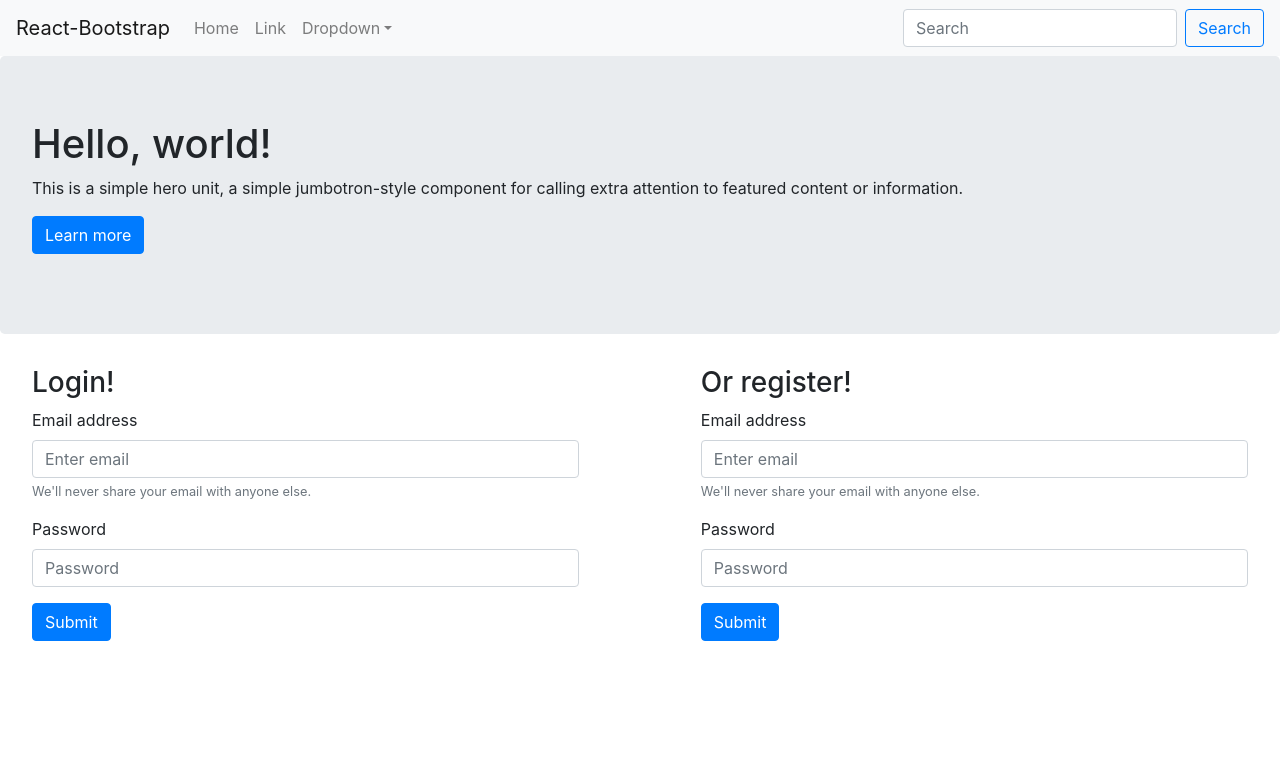
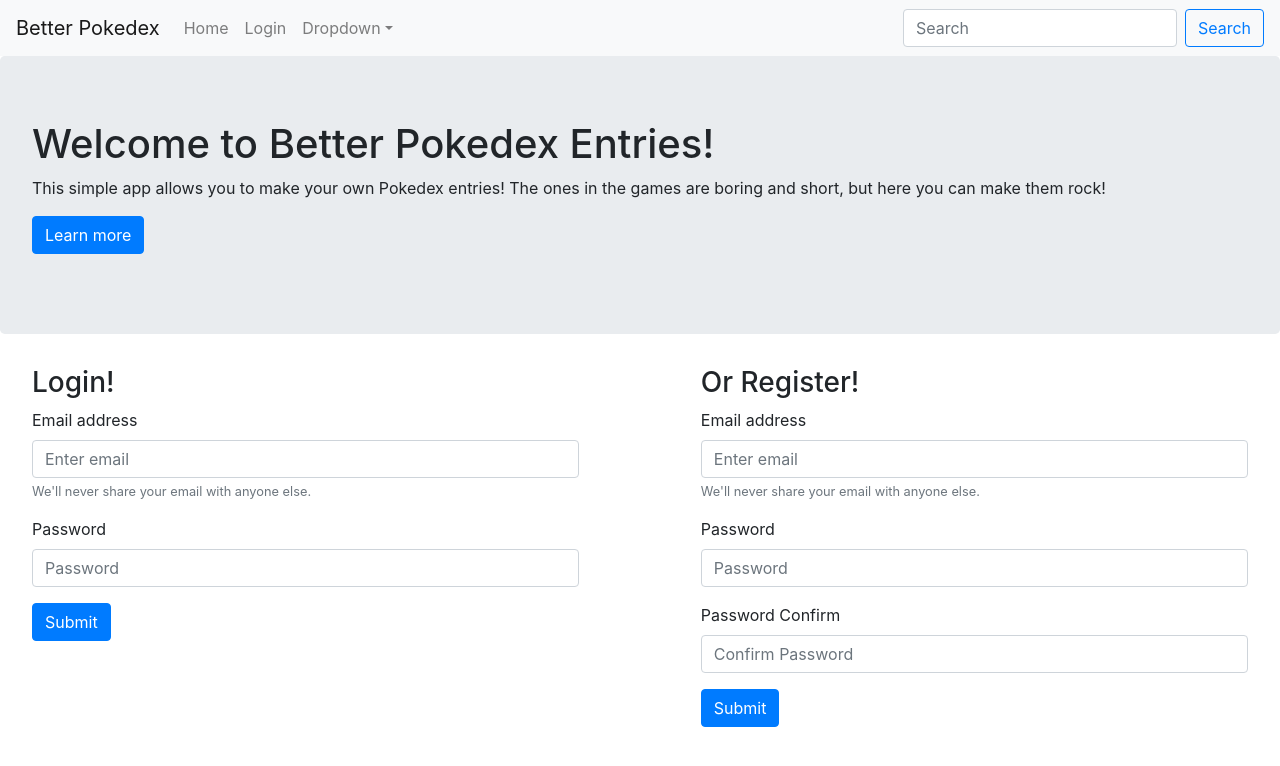
Before and after one commit to ShujaatAzim/BetterPokedexEntries2-Frontend, a React (Create React App) app: page /login in a window 1280 px wide. Shown: the top 766 px of the page. Built offline with nearby package versions, Linux system fonts and the light colour scheme.

Commit message:
Added in form control functionality for login and register forms. Added some minor changes to the nav and jumbotron so that it looks more like the app is going to be (finally).

```diff
--- a/src/Components/Jumbo.js
+++ b/src/Components/Jumbo.js
@@ -4,10 +4,9 @@
 const Jumbo = () => {
   return(
     <Jumbotron>
-      <h1>Hello, world!</h1>
+      <h1>Welcome to Better Pokedex Entries!</h1>
       <p>
-        This is a simple hero unit, a simple jumbotron-style component for calling
-        extra attention to featured content or information.
+        This simple app allows you to make your own Pokedex entries! The ones in the games are boring and short, but here you can make them rock!
       </p>
       <p>
         <Button variant="primary">Learn more</Button>
--- a/src/Components/NavBar.js
+++ b/src/Components/NavBar.js
@@ -4,12 +4,12 @@
 const NavBar = () => {
   return (
     <Navbar bg="light" expand="lg">
-      <Navbar.Brand href="#home">React-Bootstrap</Navbar.Brand>
+      <Navbar.Brand href="#home">Better Pokedex</Navbar.Brand>
       <Navbar.Toggle aria-controls="basic-navbar-nav" />
       <Navbar.Collapse id="basic-navbar-nav">
         <Nav className="mr-auto">
-          <Nav.Link href="#home">Home</Nav.Link>
-          <Nav.Link href="#link">Link</Nav.Link>
+          <Nav.Link href="/home">Home</Nav.Link>
+          <Nav.Link href="/login">Login</Nav.Link>
           <NavDropdown title="Dropdown" id="basic-nav-dropdown">
             <NavDropdown.Item href="#action/3.1">Action</NavDropdown.Item>
             <NavDropdown.Item href="#action/3.2">Another action</NavDropdown.Item>
--- a/src/Pages/LoginPage.js
+++ b/src/Pages/LoginPage.js
@@ -1,10 +1,39 @@
-import React from 'react'
+import React, { useState } from 'react'
 import NavBar from '../Components/NavBar'
 import Jumbo from '../Components/Jumbo'
 import { Form, Button } from 'react-bootstrap'
 import '../Styles/App.css'
 
 const LoginPage = () => {
+
+  const [loginEmail, setLoginEmail] = useState("")
+  const [loginPassword, setLoginPassword] = useState("")
+  const [registerEmail, setRegisterEmail] = useState("")
+  const [registerPassword, setRegisterPassword] = useState("")
+  const [registerPasswordConfirm, setRegisterPasswordConfirm] = useState("")
+
+  const handleLoginSubmit = e => {
+    e.preventDefault()
+    console.log({
+      email: loginEmail,
+      password: loginPassword
+    })
+    setLoginEmail("")
+    setLoginPassword("")
+  }
+
+  const handleRegisterSubmit = e => {
+    e.preventDefault()
+    console.log({
+      email: registerEmail,
+      password: registerPassword,
+      passwordConfirm: registerPasswordConfirm
+    })
+    setRegisterEmail("")
+    setRegisterPassword("")
+    setRegisterPasswordConfirm("")
+  }
+
   return (
     <div>
       <NavBar />
@@ -12,17 +41,17 @@
       <div className="app">
         <div className="login">
           <h3>Login!</h3>
-          <Form>
-            <Form.Group controlId="formBasicEmail">
+          <Form onSubmit={handleLoginSubmit}>
+            <Form.Group controlId="loginEmail">
               <Form.Label>Email address</Form.Label>
-              <Form.Control type="email" placeholder="Enter email" />
+              <Form.Control type="email" placeholder="Enter email" value={loginEmail} onChange={(e) => setLoginEmail(e.target.value)}/>
               <Form.Text className="text-muted">
                 We'll never share your email with anyone else.
               </Form.Text>
             </Form.Group>
-            <Form.Group controlId="formBasicPassword">
+            <Form.Group controlId="loginPassword">
               <Form.Label>Password</Form.Label>
-              <Form.Control type="password" placeholder="Password" />
+              <Form.Control type="password" placeholder="Password" value={loginPassword} onChange={(e) => setLoginPassword(e.target.value)} />
             </Form.Group>
             <Button variant="primary" type="submit">
               Submit
@@ -30,18 +59,22 @@
           </Form>
         </div>
         <div className="register">
-          <h3>Or register!</h3>
-          <Form>
-            <Form.Group controlId="formBasicEmail">
+          <h3>Or Register!</h3>
+          <Form onSubmit={handleRegisterSubmit}>
+            <Form.Group controlId="registerEmail">
               <Form.Label>Email address</Form.Label>
-              <Form.Control type="email" placeholder="Enter email" />
+              <Form.Control type="email" placeholder="Enter email" value={registerEmail} onChange={(e) => setRegisterEmail(e.target.value)} />
               <Form.Text className="text-muted">
                 We'll never share your email with anyone else.
               </Form.Text>
             </Form.Group>
-            <Form.Group controlId="formBasicPassword">
+            <Form.Group controlId="registerPassword">
               <Form.Label>Password</Form.Label>
-              <Form.Control type="password" placeholder="Password" />
+              <Form.Control type="password" placeholder="Password" value={registerPassword} onChange={(e) => setRegisterPassword(e.target.value)} />
+            </Form.Group>
+            <Form.Group controlId="registerPasswordConfirm">
+              <Form.Label>Password Confirm</Form.Label>
+              <Form.Control type="password" placeholder="Confirm Password" value={registerPasswordConfirm} onChange={(e) => setRegisterPasswordConfirm(e.target.value)} />
             </Form.Group>
             <Button variant="primary" type="submit">
               Submit
--- a/src/Pages/PokemonInfoPage.js
+++ b/src/Pages/PokemonInfoPage.js
@@ -3,7 +3,7 @@
 const PokemonInfoPage = props => {
   return (
     <div>
-      <div style={{ textAlign: "center" }}>
+      {/* <div style={{ textAlign: "center" }}>
         <h1>{pokemon.name}</h1>
         <br />
         <img src={`https://img.pokemondb.net/artwork/${pokemon.name.toLowerCase()}.jpg`} alt={`${pokemon.name}`} />
@@ -15,7 +15,7 @@
         <Button style={{ margin: "1rem" }}>Edit</Button>
         <Button onClick={() => setComplete(!complete)} variant={complete ? "success" : "outline-secondary"} style={{ marginLeft: "0.5rem" }}>
               { complete? "Complete!" : "Complete?" }</Button>
-      </div>
+      </div> */}
     </div>
   )
 }
--- a/src/index.js
+++ b/src/index.js
@@ -3,6 +3,7 @@
 import App from './App'
 import LoginPage from './Pages/LoginPage'
 import PokemonPage from './Pages/PokemonPage'
+import PokemonInfoPage from './Pages/PokemonInfoPage'
 import { BrowserRouter as Router, Route } from 'react-router-dom'
 import 'bootstrap/dist/css/bootstrap.min.css';
 
```
